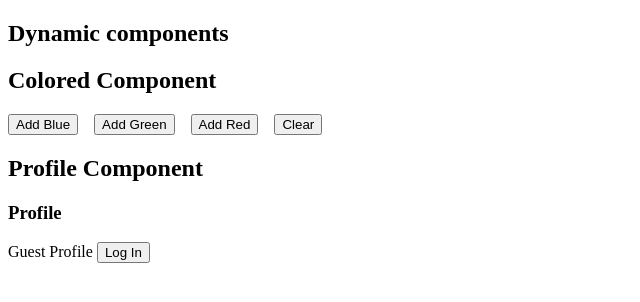
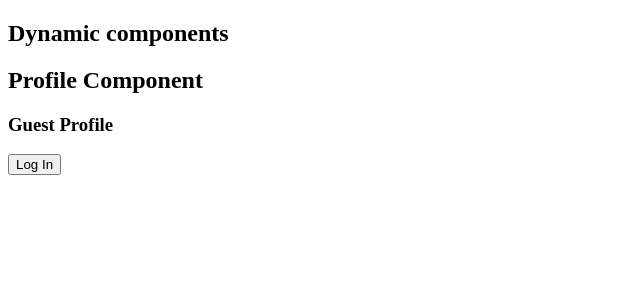
Before and after one commit to danmt/dynamic-component-loader, an Angular app: page / in a window 1280 px wide. Shown: the top 302 px of the page, without its empty margins (0-640 px from the left). Built offline with nearby package versions, Linux system fonts and the light colour scheme.

Commit message:
reorganizing stuff a lil bit

```diff
--- a/src/app/app.component.html
+++ b/src/app/app.component.html
@@ -1,16 +1,5 @@
 <section>
   <h1>Dynamic components</h1>
-
-  <section>
-    <h2>Colored Component</h2>
-
-    <button (click)="push('blue')">Add Blue</button>
-    <button (click)="push('green')">Add Green</button>
-    <button (click)="push('red')">Add Red</button>
-    <button (click)="clear()">Clear</button>
-
-    <section #container></section>
-  </section>
 
   <section>
     <h2>Profile Component</h2>
--- a/src/app/app.component.ts
+++ b/src/app/app.component.ts
@@ -1,29 +1,8 @@
-import { Component, ViewChild, ViewContainerRef } from '@angular/core';
-import { AppService } from './app.service';
+import { Component } from '@angular/core';
 
 @Component({
   selector: 'app-root',
   templateUrl: './app.component.html',
   styleUrls: ['./app.component.scss']
 })
-export class AppComponent {
-  @ViewChild('container', { read: ViewContainerRef })
-  containerRef: ViewContainerRef;
-
-  constructor(private appService: AppService) {}
-
-  push(color: string) {
-    this.appService
-      .forChild(this.containerRef, {
-        loadChildren: () =>
-          import('./colored/colored.component').then(m =>
-            m.getComponent(color, 'white')
-          )
-      })
-      .subscribe();
-  }
-
-  clear() {
-    this.containerRef.clear();
-  }
-}
+export class AppComponent {}
--- a/src/app/app.module.ts
+++ b/src/app/app.module.ts
@@ -4,10 +4,10 @@ import { NgModule } from '@angular/core';
 import { AppRoutingModule } from './app-routing.module';
 import { AppComponent } from './app.component';
 import { ProfileHostDirective } from './profile/profile-host.directive';
-import { ProfileContainerComponent } from './profile/profile-container.component';
+import { ProfileComponent } from './profile/profile.component';
 
 @NgModule({
-  declarations: [AppComponent, ProfileHostDirective, ProfileContainerComponent],
+  declarations: [AppComponent, ProfileHostDirective, ProfileComponent],
   imports: [BrowserModule, AppRoutingModule],
   providers: [],
   bootstrap: [AppComponent]
--- a/src/app/colored/colored.component.ts
+++ /dev/null
@@ -1,30 +0,0 @@
-import { Component, Renderer2, ElementRef } from '@angular/core';
-
-export const getComponent = (backgroundColor: string, color: string) => {
-  @Component({
-    selector: 'app-colored',
-    template: 'Colored',
-    styles: [
-      `
-        :host {
-          display: block;
-          margin: 1rem;
-          padding: 1rem;
-          border: 1px solid black;
-        }
-      `
-    ]
-  })
-  class ColoredComponent {
-    constructor(hostElement: ElementRef, renderer: Renderer2) {
-      renderer.setStyle(
-        hostElement.nativeElement,
-        'background-color',
-        backgroundColor
-      );
-      renderer.setStyle(hostElement.nativeElement, 'color', color);
-    }
-  }
-
-  return ColoredComponent;
-};
--- /dev/null
+++ b/src/app/profile/client-profile/client-profile.component.html
@@ -0,0 +1,4 @@
+<section>
+  <h3>Client Profile</h3>
+  <button (click)="logout()">Log Out</button>
+</section>
--- a/src/app/profile/client-profile.component.ts
+++ b/src/app/profile/client-profile/client-profile.component.ts
@@ -1,9 +1,9 @@
 import { Component } from '@angular/core';
-import { ProfileService } from './profile.service';
+import { ProfileService } from '../profile.service';
 
 @Component({
   selector: 'app-client-profile',
-  template: 'Client Profile <button (click)="logout()">Log Out</button>'
+  templateUrl: './client-profile.component.html'
 })
 export class ClientProfileComponent {
   constructor(private profileService: ProfileService) {}
--- /dev/null
+++ b/src/app/profile/guest-profile/guest-profile.component.html
@@ -0,0 +1,4 @@
+<section>
+  <h3>Guest Profile</h3>
+  <button (click)="login()">Log In</button>
+</section>
--- a/src/app/profile/guest-profile.component.ts
+++ b/src/app/profile/guest-profile/guest-profile.component.ts
@@ -1,9 +1,9 @@
 import { Component } from '@angular/core';
-import { ProfileService } from './profile.service';
+import { ProfileService } from '../profile.service';
 
 @Component({
   selector: 'app-guest-profile',
-  template: 'Guest Profile <button (click)="login()">Log In</button>'
+  templateUrl: './guest-profile.component.html'
 })
 export class GuestProfileComponent {
   constructor(private profileService: ProfileService) {}
--- a/src/app/profile/profile-container.component.ts
+++ b/src/app/profile/profile.component.ts
@@ -6,13 +6,10 @@ import { mergeMap } from 'rxjs/operators';
 @Component({
   selector: 'app-profile-container',
   template: `
-    <section>
-      <h3>Profile</h3>
-      <ng-template appProfileHost></ng-template>
-    </section>
+    <ng-template appProfileHost></ng-template>
   `
 })
-export class ProfileContainerComponent implements OnInit {
+export class ProfileComponent implements OnInit {
   @ViewChild(ProfileHostDirective, { static: true })
   profileHost: ProfileHostDirective;
 
--- a/src/app/profile/profile.service.ts
+++ b/src/app/profile/profile.service.ts
@@ -11,12 +11,16 @@ export class ProfileService {
 
   private guestProfile() {
     return () =>
-      import('./guest-profile.component').then(m => m.GuestProfileComponent);
+      import('./guest-profile/guest-profile.component').then(
+        m => m.GuestProfileComponent
+      );
   }
 
   private clientProfile() {
     return () =>
-      import('./client-profile.component').then(m => m.ClientProfileComponent);
+      import('./client-profile/client-profile.component').then(
+        m => m.ClientProfileComponent
+      );
   }
 
   login() {
--- a/tsconfig.app.json
+++ b/tsconfig.app.json
@@ -4,6 +4,6 @@
     "outDir": "./out-tsc/app",
     "types": []
   },
-  "files": ["src/main.ts", "src/polyfills.ts", "src/app/colored.component.ts"],
+  "files": ["src/main.ts", "src/polyfills.ts"],
   "include": ["src/**/*.d.ts"]
 }
```
